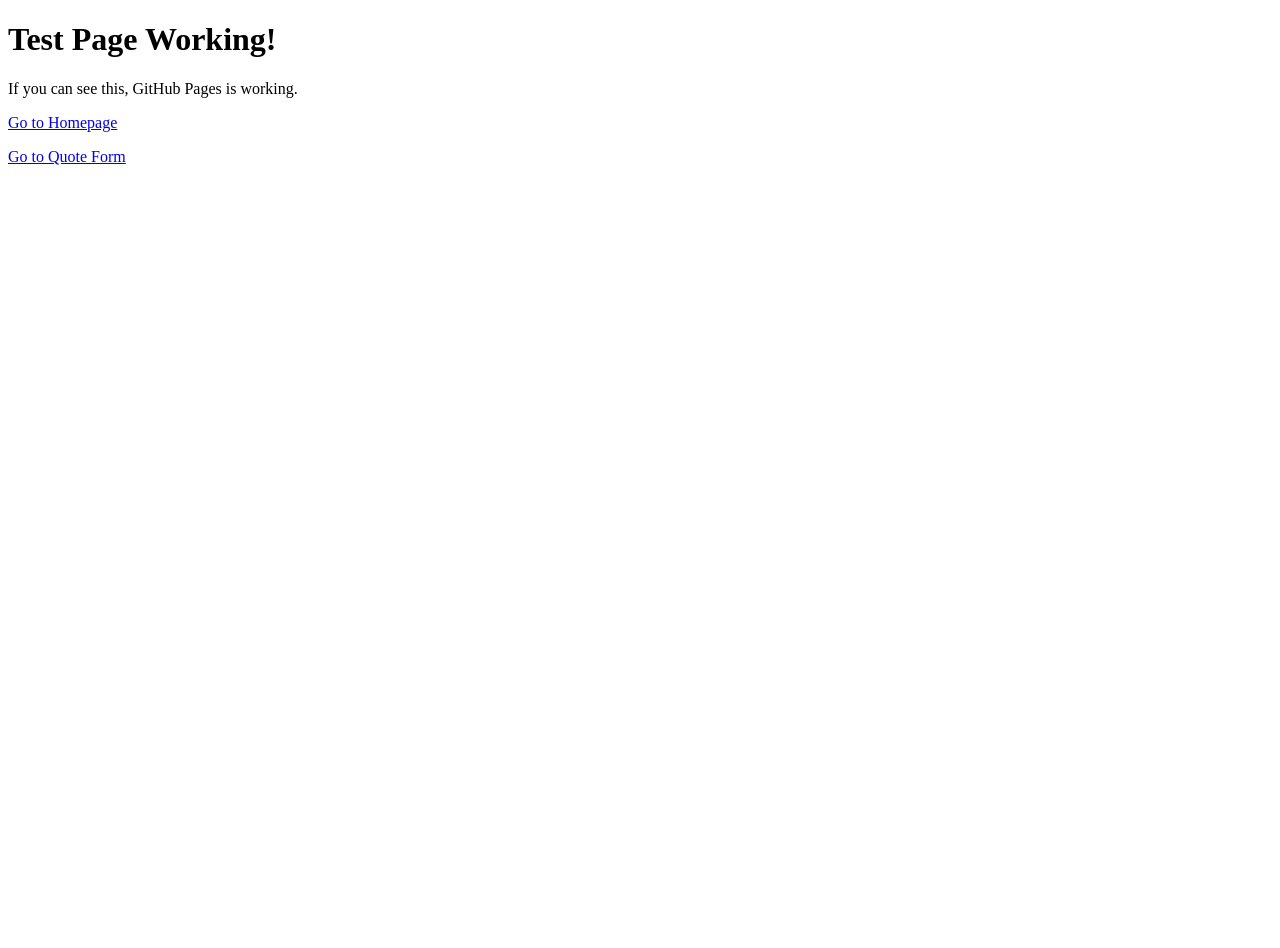
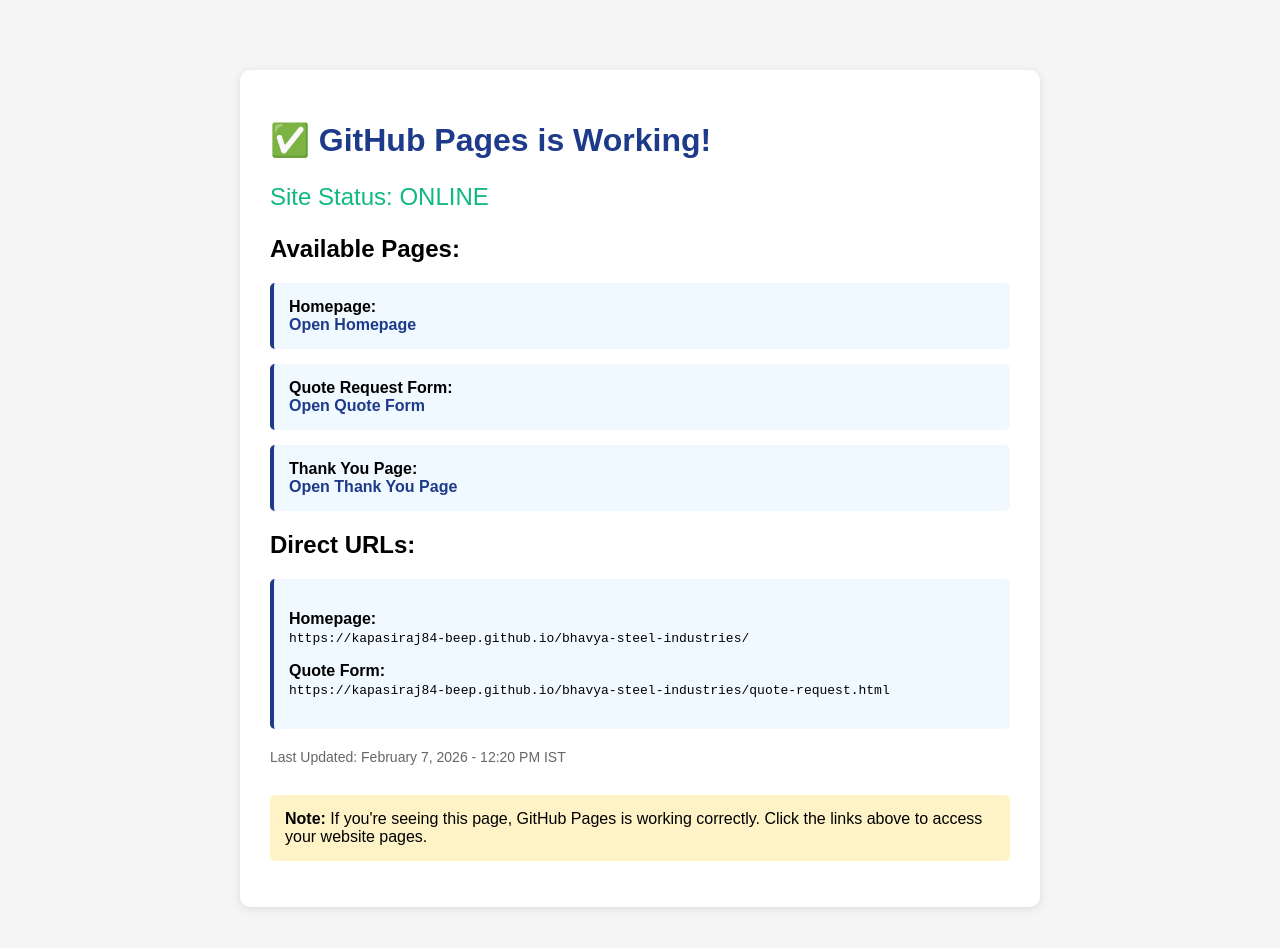
Before and after one commit to kapasiraj84-beep/bhavya-steel-industries, a plain HTML site: page test.html in a window 1280 px wide. Before the commit the page ends 800 px from the top, so only its background shows below. Drawn offline with Linux system fonts and the light colour scheme.

Commit message:
🔧 DIAGNOSTIC: Enhanced test page with all links

```diff
--- a/test.html
+++ b/test.html
@@ -1,12 +1,89 @@
 <!DOCTYPE html>
-<html>
+<html lang="en">
 <head>
-    <title>Test Page - Bhavya Steel</title>
+    <meta charset="UTF-8">
+    <meta name="viewport" content="width=device-width, initial-scale=1.0">
+    <title>Site Status - Bhavya Steel Industries</title>
+    <style>
+        body {
+            font-family: Arial, sans-serif;
+            max-width: 800px;
+            margin: 50px auto;
+            padding: 20px;
+            background: #f5f5f5;
+        }
+        .status-box {
+            background: white;
+            padding: 30px;
+            border-radius: 10px;
+            box-shadow: 0 2px 10px rgba(0,0,0,0.1);
+        }
+        h1 { color: #1e3a8a; }
+        .success { color: #10b981; font-size: 24px; }
+        .link-box {
+            background: #f0f9ff;
+            padding: 15px;
+            margin: 15px 0;
+            border-radius: 5px;
+            border-left: 4px solid #1e3a8a;
+        }
+        a {
+            color: #1e3a8a;
+            text-decoration: none;
+            font-weight: bold;
+        }
+        a:hover { text-decoration: underline; }
+        .timestamp {
+            color: #666;
+            font-size: 14px;
+            margin-top: 20px;
+        }
+    </style>
 </head>
 <body>
-    <h1>Test Page Working!</h1>
-    <p>If you can see this, GitHub Pages is working.</p>
-    <p><a href="index.html">Go to Homepage</a></p>
-    <p><a href="quote-request.html">Go to Quote Form</a></p>
+    <div class="status-box">
+        <h1>✅ GitHub Pages is Working!</h1>
+        <p class="success">Site Status: ONLINE</p>
+
+        <h2>Available Pages:</h2>
+
+        <div class="link-box">
+            <strong>Homepage:</strong><br>
+            <a href="index.html">Open Homepage</a>
+        </div>
+
+        <div class="link-box">
+            <strong>Quote Request Form:</strong><br>
+            <a href="quote-request.html">Open Quote Form</a>
+        </div>
+
+        <div class="link-box">
+            <strong>Thank You Page:</strong><br>
+            <a href="quote-thank-you.html">Open Thank You Page</a>
+        </div>
+
+        <h2>Direct URLs:</h2>
+        <div class="link-box">
+            <p><strong>Homepage:</strong><br>
+            <code>https://kapasiraj84-beep.github.io/bhavya-steel-industries/</code></p>
+
+            <p><strong>Quote Form:</strong><br>
+            <code>https://kapasiraj84-beep.github.io/bhavya-steel-industries/quote-request.html</code></p>
+        </div>
+
+        <p class="timestamp">Last Updated: February 7, 2026 - 12:20 PM IST</p>
+
+        <p style="margin-top: 30px; padding: 15px; background: #fef3c7; border-radius: 5px;">
+            <strong>Note:</strong> If you're seeing this page, GitHub Pages is working correctly.
+            Click the links above to access your website pages.
+        </p>
+    </div>
+
+    <script>
+        // Log to console for debugging
+        console.log('Test page loaded successfully');
+        console.log('Current URL:', window.location.href);
+        console.log('Timestamp:', new Date().toISOString());
+    </script>
 </body>
 </html>
```
